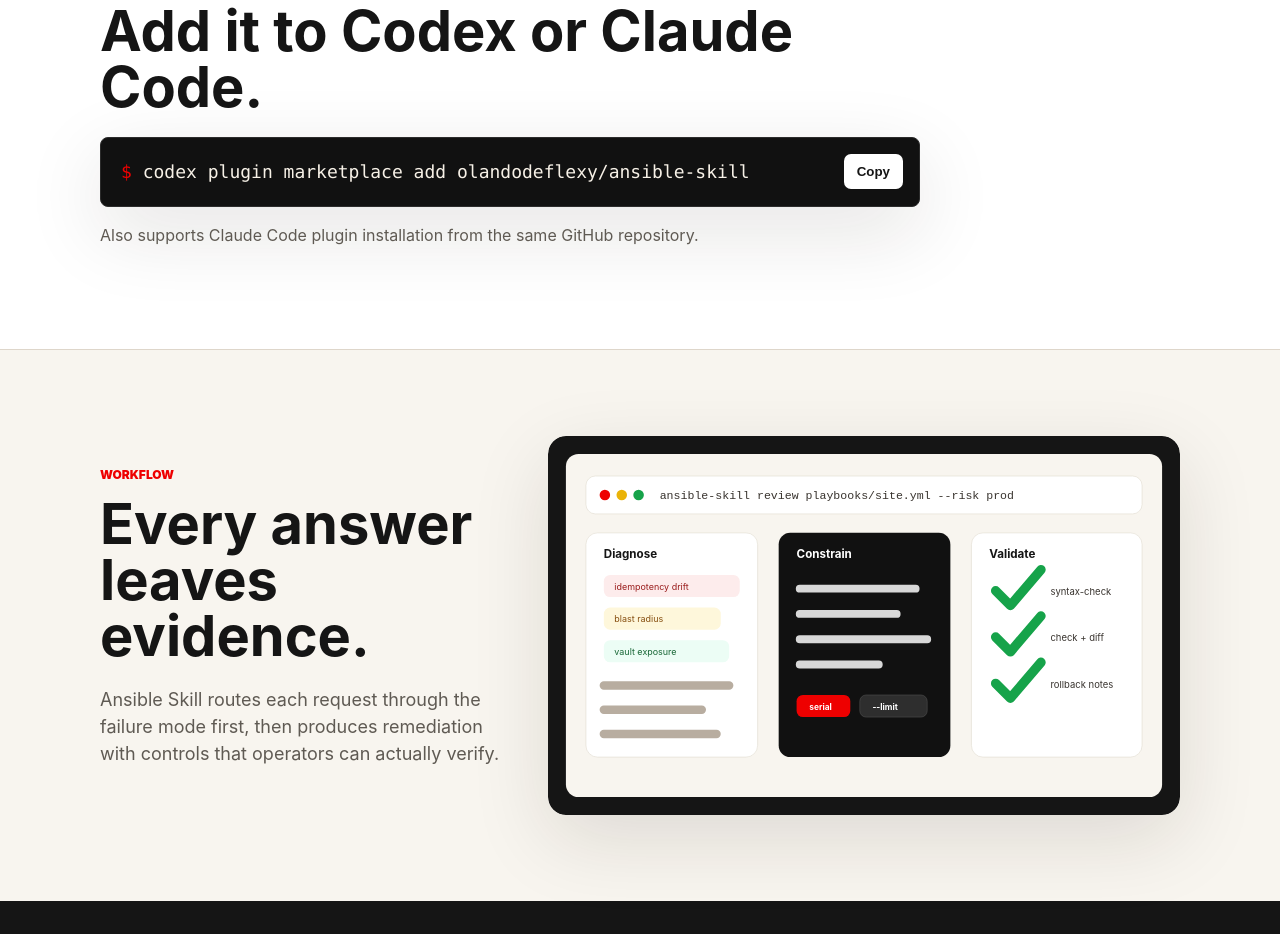
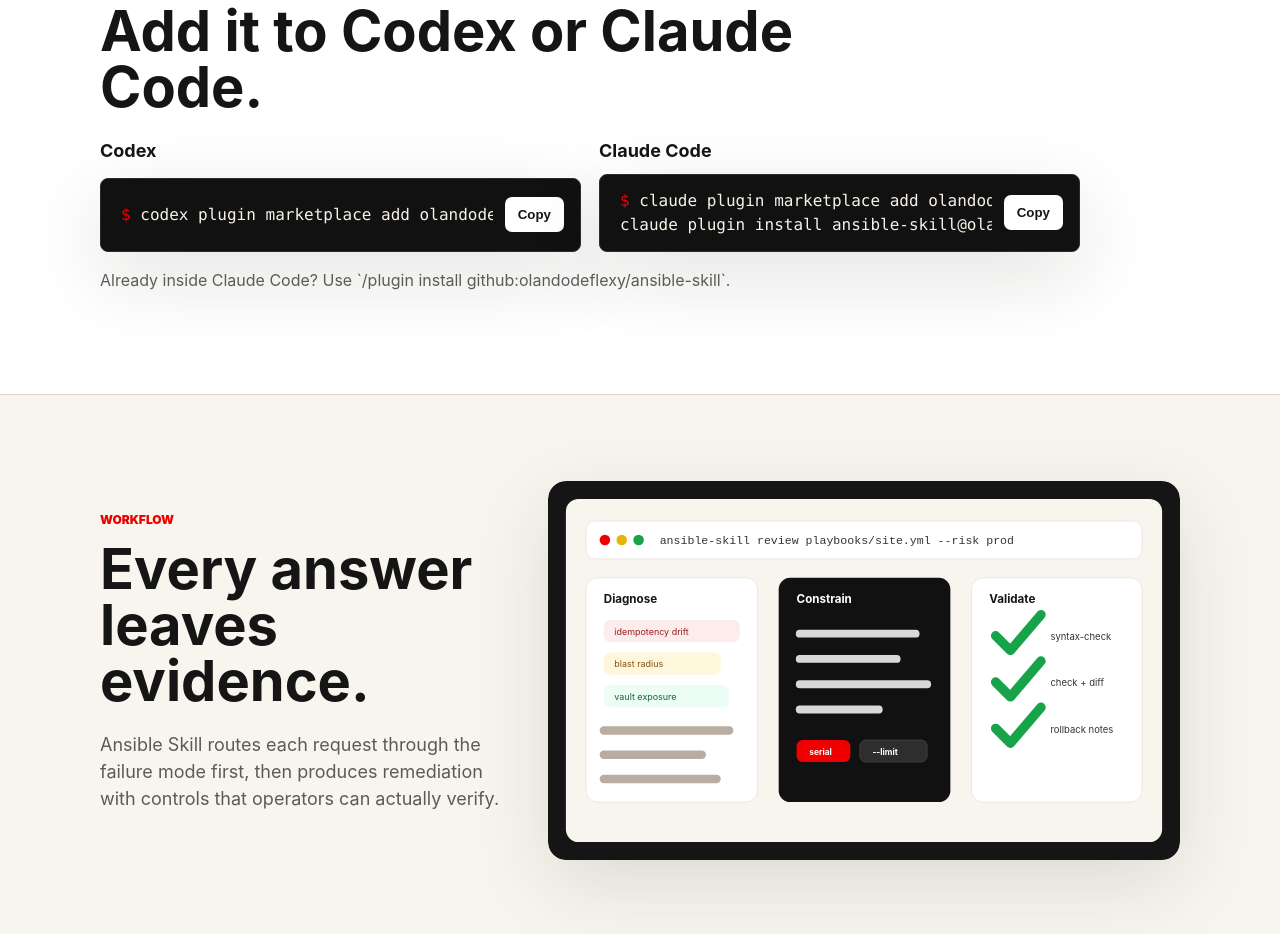
Before and after one commit to olandodeflexy/ansible-skill, a plain HTML site: page docs/index.html in a window 1280 px wide. Shown: the part 829-1763 px from the top of the page. Drawn offline with Linux system fonts and the light colour scheme.

Commit message:
docs: add Claude Code install instructions

```diff
--- a/docs/index.html
+++ b/docs/index.html
@@ -34,11 +34,24 @@
         <div class="section-inner">
           <p class="eyebrow">install</p>
           <h2 id="install-title">Add it to Codex or Claude Code.</h2>
-          <div class="terminal" data-copy-source>
+          <div class="install-grid">
+            <article class="install-card">
+              <h3>Codex</h3>
+              <div class="terminal" data-copy-source data-command="codex plugin marketplace add olandodeflexy/ansible-skill">
                 <code>codex plugin marketplace add olandodeflexy/ansible-skill</code>
                 <button type="button" data-copy>Copy</button>
               </div>
-          <p class="note">Also supports Claude Code plugin installation from the same GitHub repository.</p>
+            </article>
+            <article class="install-card">
+              <h3>Claude Code</h3>
+              <div class="terminal" data-copy-source data-command="claude plugin marketplace add olandodeflexy/ansible-skill&#10;claude plugin install ansible-skill@olandodeflexy">
+                <code>claude plugin marketplace add olandodeflexy/ansible-skill
+claude plugin install ansible-skill@olandodeflexy</code>
+                <button type="button" data-copy>Copy</button>
+              </div>
+            </article>
+          </div>
+          <p class="note">Already inside Claude Code? Use `/plugin install github:olandodeflexy/ansible-skill`.</p>
         </div>
       </section>
 
@@ -138,15 +151,16 @@
     </footer>
 
     <script>
-      const copyButton = document.querySelector("[data-copy]");
-      const command = document.querySelector("[data-copy-source] code");
+      document.querySelectorAll("[data-copy-source]").forEach((block) => {
+        const copyButton = block.querySelector("[data-copy]");
         copyButton?.addEventListener("click", async () => {
-        await navigator.clipboard.writeText(command.textContent.trim());
+          await navigator.clipboard.writeText(block.dataset.command);
           copyButton.textContent = "Copied";
           setTimeout(() => {
             copyButton.textContent = "Copy";
           }, 1600);
         });
+      });
     </script>
   </body>
 </html>
--- a/docs/styles.css
+++ b/docs/styles.css
@@ -172,12 +172,29 @@
   border-bottom: 1px solid var(--line);
 }
 
+.install-grid {
+  display: grid;
+  grid-template-columns: repeat(2, minmax(0, 1fr));
+  gap: 18px;
+  max-width: 980px;
+}
+
+.install-card {
+  display: grid;
+  gap: 10px;
+}
+
+.install-card h3 {
+  margin-bottom: 0;
+  font-size: 18px;
+}
+
 .terminal {
   display: grid;
   grid-template-columns: minmax(0, 1fr) auto;
   align-items: center;
   gap: 12px;
-  max-width: 820px;
+  width: 100%;
   min-height: 70px;
   border: 1px solid #2c2c2c;
   border-radius: 8px;
@@ -190,8 +207,8 @@
   overflow-x: auto;
   color: #f7f1e7;
   font-family: "SFMono-Regular", Consolas, "Liberation Mono", monospace;
-  font-size: clamp(13px, 2.3vw, 18px);
-  white-space: nowrap;
+  font-size: clamp(12px, 1.8vw, 16px);
+  white-space: pre;
 }
 
 .terminal code::before {
@@ -346,6 +363,7 @@
   }
 
   .split,
+  .install-grid,
   .steps-grid,
   .footer-inner {
     grid-template-columns: 1fr;
```
Also changed, not shown: 1 other file. Lines whose indentation alone changed are shown as unchanged.
